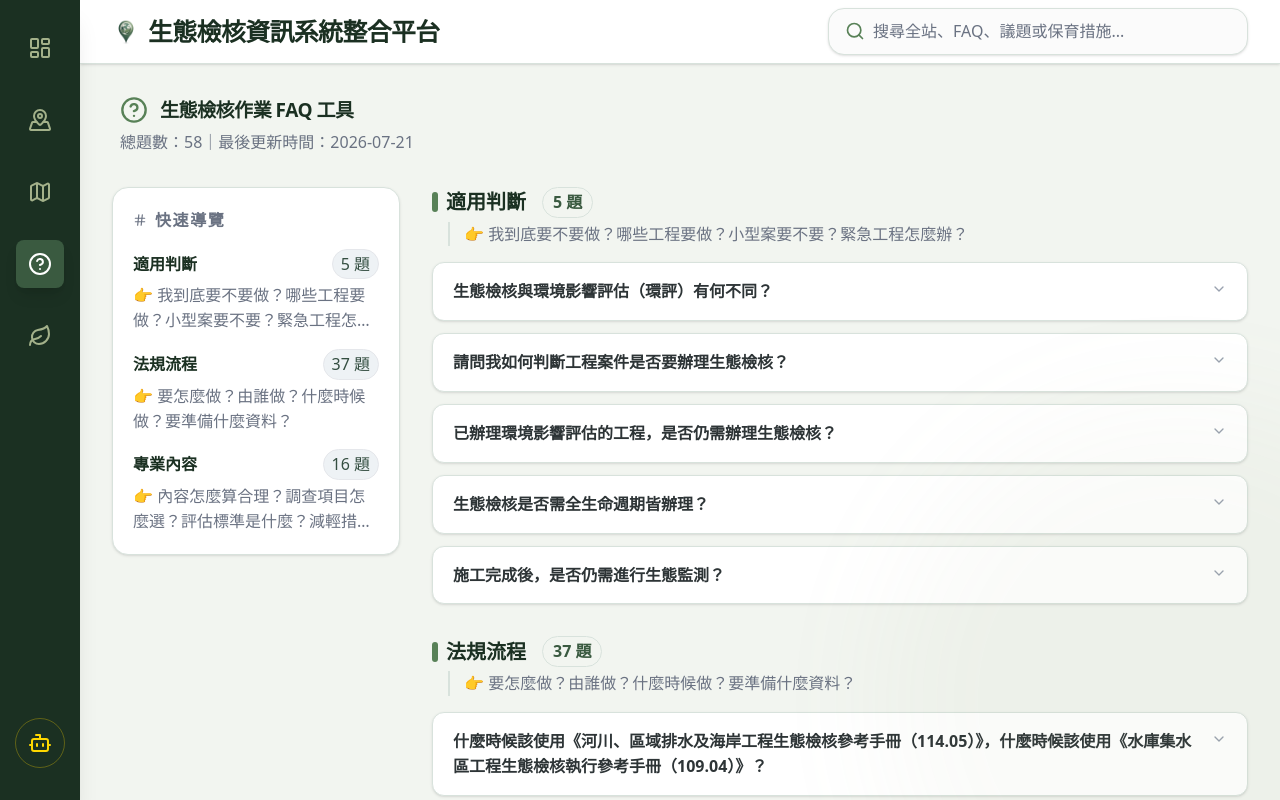
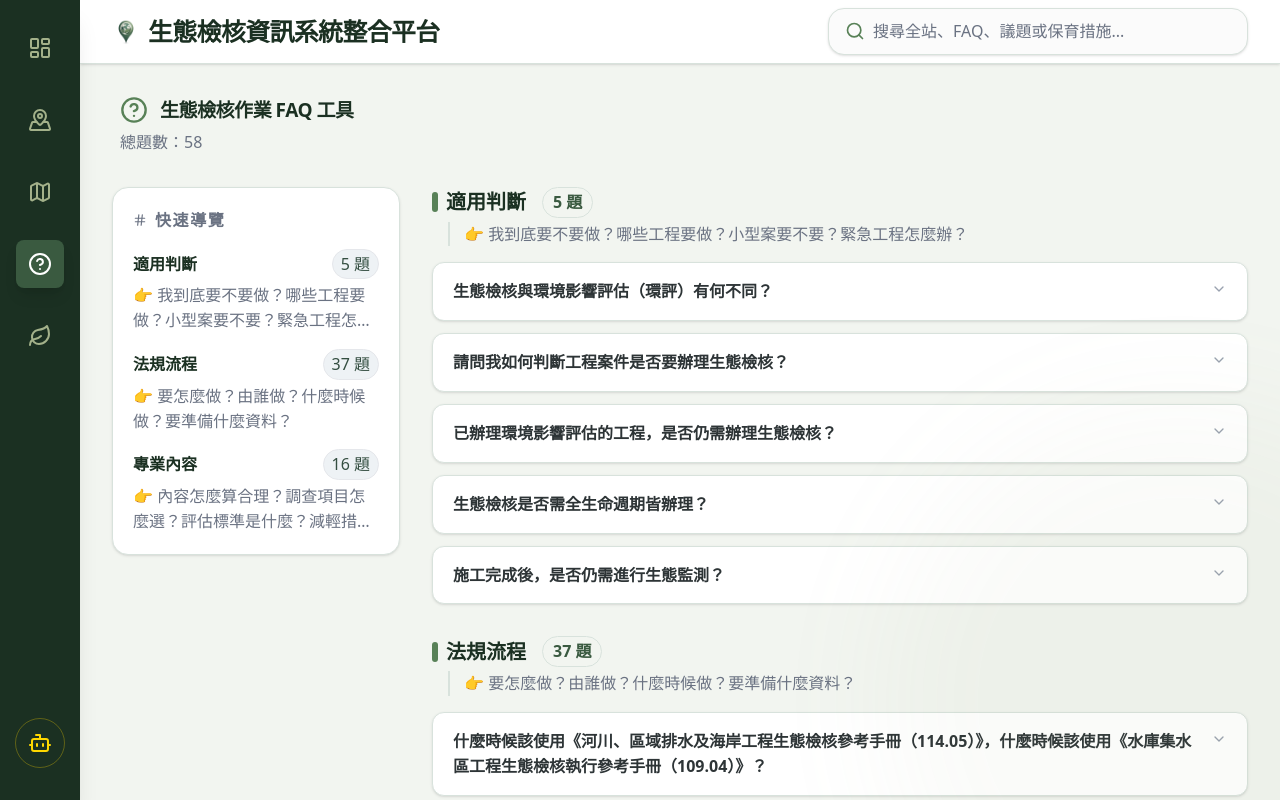
Before and after one commit to Pin012/eco-platform-kcg-wrb, a React (Vite) app: page /faq in a window 1280 px wide. Built offline with nearby package versions, Linux system fonts and the light colour scheme.

Commit message:
Remove last updated time from FAQList display

```diff
--- a/src/pages/FAQList.tsx
+++ b/src/pages/FAQList.tsx
@@ -83,7 +83,7 @@ export default function FAQList() {
              生態檢核作業 FAQ 工具
           </h2>
           <p className="text-xs text-gray-500 mt-1.5 leading-relaxed">
-            總題數：{faqData.reduce((total, category) => total + category.items.length, 0)}｜最後更新時間：{faqMeta.lastUpdated}
+            總題數：{faqData.reduce((total, category) => total + category.items.length, 0)}
           </p>
         </div>
       </motion.div>
```
